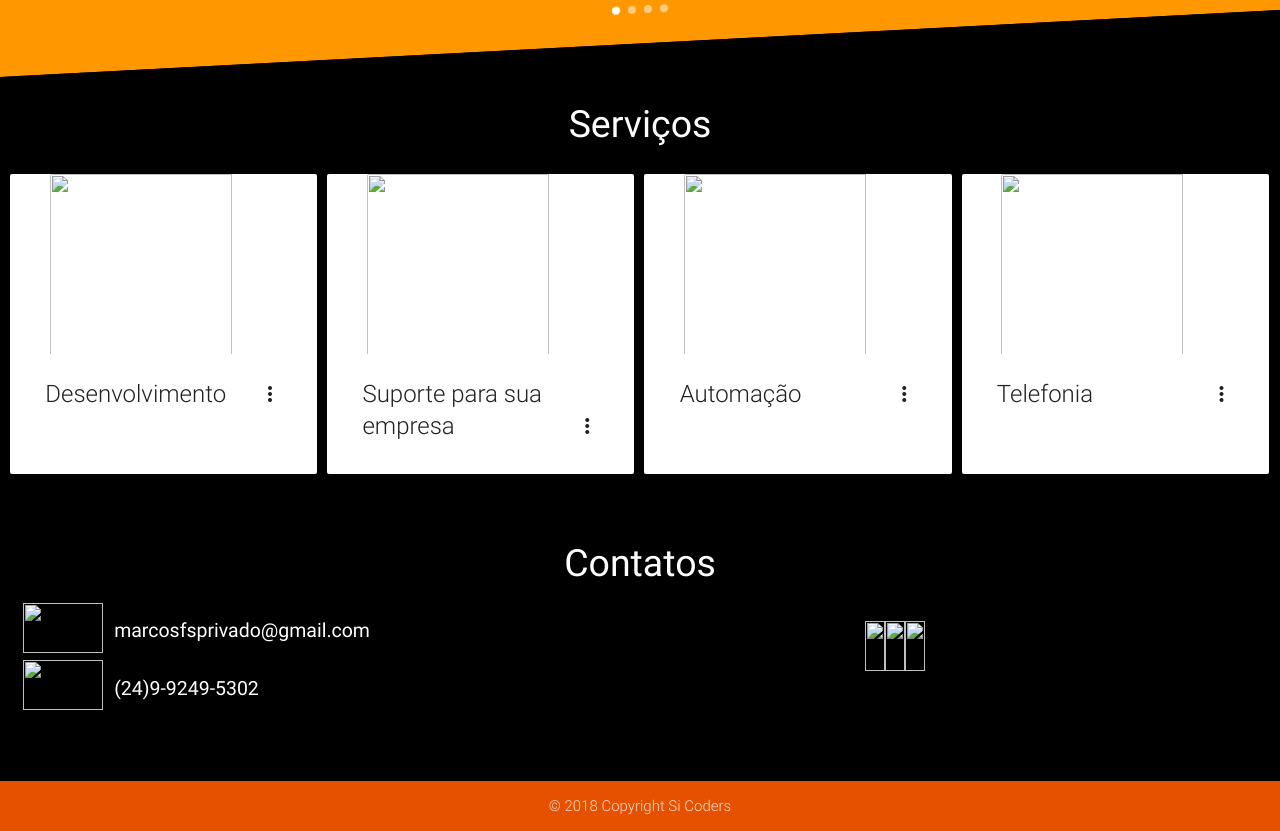
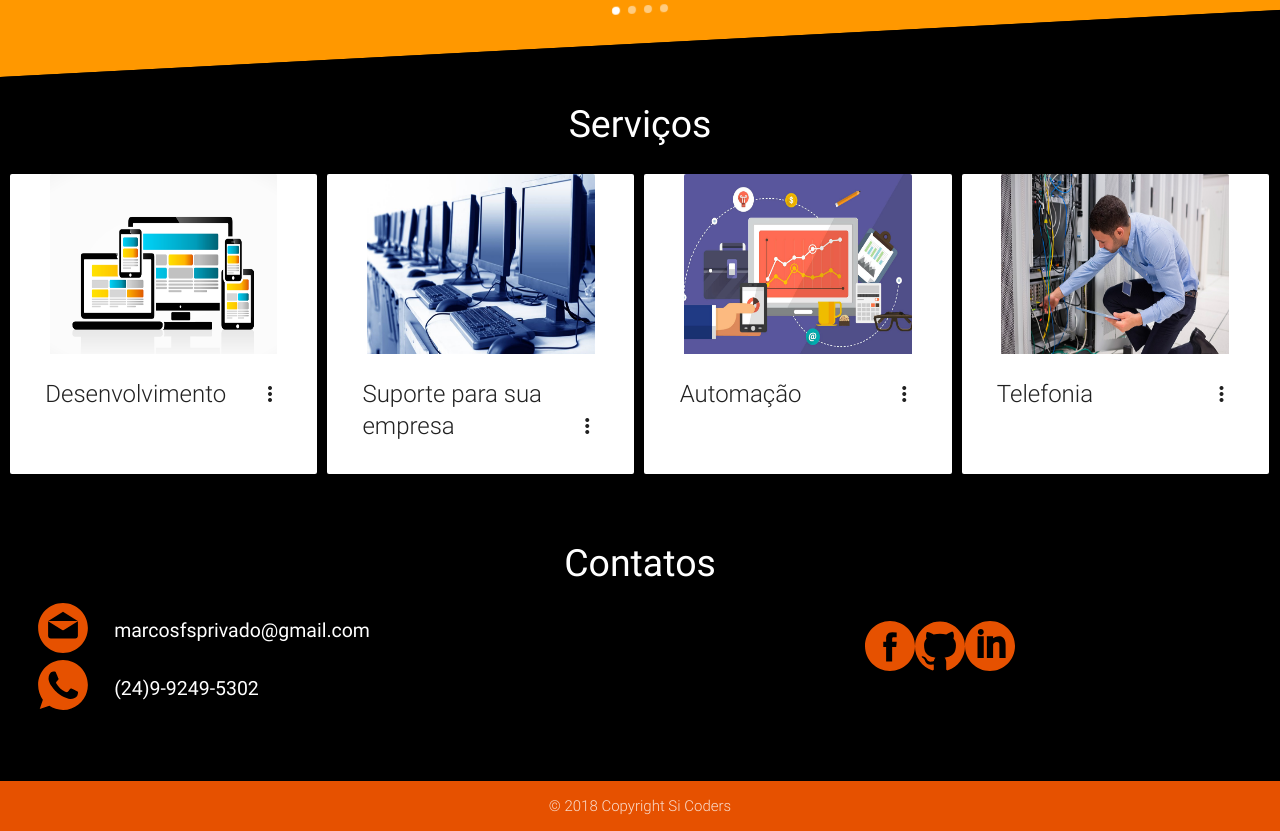
Before and after one commit to sicoders/sicoders.github.io, a plain HTML site: page index.html in a window 1280 px wide. Shown: the part 1087-1918 px from the top of the page. Drawn offline with nearby package versions, Linux system fonts and the light colour scheme; files whose address does not match are found by name.

Commit message:
Update index.html

```diff
--- a/index.html
+++ b/index.html
@@ -59,7 +59,7 @@
             </div>
             <div class="card3d hide-on-small-only">
               <div class="front">
-                <img src="http//sicoders.github.io/img/perfil.jpg" alt="" srcset="">
+                <img src="img/perfil.jpg" alt="" srcset="">
               </div>
               <div class="back">
 
@@ -115,7 +115,7 @@
         <div class="row">
         <div class="card col l3 s12 m6 small ">
           <div class="card-image waves-effect waves-block waves-light">
-            <img class="activator" src="http//sicoders.github.io/img/desenvolvimento.png">
+            <img class="activator" src="img/desenvolvimento.png">
           </div>
           <div class="card-content">
             <span class="card-title activator grey-text text-darken-4">Desenvolvimento<i class="material-icons right">more_vert</i></span>
@@ -127,7 +127,7 @@
         </div>
         <div class="card col l3 s12 m6 small">
           <div class="card-image waves-effect waves-block waves-light">
-            <img class="activator" src="http//sicoders.github.io/img/manuten.jpg">
+            <img class="activator" src="img/manuten.jpg">
           </div>
           <div class="card-content">
             <span class="card-title activator grey-text text-darken-4">Suporte para sua empresa<i class="material-icons right">more_vert</i></span>
@@ -140,7 +140,7 @@
         </div>
         <div class="card col l3 s12 m6 small">
           <div class="card-image waves-effect waves-block waves-light">
-            <img class="activator" src="http//sicoders.github.io/img/automação.jpg">
+            <img class="activator" src="img/automação.jpg">
           </div>
           <div class="card-content">
             <span class="card-title activator grey-text text-darken-4">Automação<i class="material-icons right">more_vert</i></span>
@@ -152,7 +152,7 @@
         </div>
         <div class="card col l3 s12 m6 small">
           <div class="card-image waves-effect waves-block waves-light">
-            <img class="activator" src="http//sicoders.github.io/img/telefonia.jpg">
+            <img class="activator" src="img/telefonia.jpg">
           </div>
           <div class="card-content">
             <span class="card-title activator grey-text text-darken-4">Telefonia<i class="material-icons right">more_vert</i></span>
@@ -177,9 +177,9 @@
             <div class="txem col l6 s12">
               <h5 class="white-text"></h5>
               <ul id="wt-em" class="col s2  ">
-                <li><img src="http//sicoders.github.io/svg/email.svg" alt="" srcset=""></li>
+                <li><img src="svg/email.svg" alt="" srcset=""></li>
 
-                <li><img src="http//sicoders.github.io/svg/whatsapp.svg " alt="" srcset=""></li>
+                <li><img src="svg/whatsapp.svg " alt="" srcset=""></li>
               </ul>
               <h2>marcosfsprivado@gmail.com</h2>
               <h2>(24)9-9249-5302</h2>
@@ -187,9 +187,9 @@
             <div class="col l4 offset-l2 s12">
               <h5 class="white-text"></h5>
               <ul id="social-icons">
-                <li><a class="grey-text text-lighten-3" href="https://www.facebook.com/MarksOneRS"><img src="http/sicoders.github.io/svg/facebook.svg" alt="" srcset=""></a></li>
-                <li><a class="grey-text text-lighten-3" href="https://github.com/MarksPro"><img src="http/sicoders.github.io/svg/github.svg" alt="" srcset=""></a></li>
-                <li><a class="grey-text text-lighten-3" href="https://www.linkedin.com/in/marcos-santos-620602bb/"><img src="http/sicoders.github.io/svg/lk.svg" alt="" srcset=""></a></li>
+                <li><a class="grey-text text-lighten-3" href="https://www.facebook.com/MarksOneRS"><img src="svg/facebook.svg" alt="" srcset=""></a></li>
+                <li><a class="grey-text text-lighten-3" href="https://github.com/MarksPro"><img src="svg/github.svg" alt="" srcset=""></a></li>
+                <li><a class="grey-text text-lighten-3" href="https://www.linkedin.com/in/marcos-santos-620602bb/"><img src="svg/lk.svg" alt="" srcset=""></a></li>
               </ul>
             </div>
           </div>
@@ -203,7 +203,7 @@
       </footer>
       <!--Import jQuery before materialize.js-->
       <script type="text/javascript" src="https://code.jquery.com/jquery-3.2.1.min.js"></script>
-      <script type="text/javascript" src="http//sicoders.github.io/js/materialize.min.js"></script>
+      <script type="text/javascript" src="js/materialize.min.js"></script>
       <script>
         $(document).ready(function() {
           $(".button-collapse").sideNav();
```
